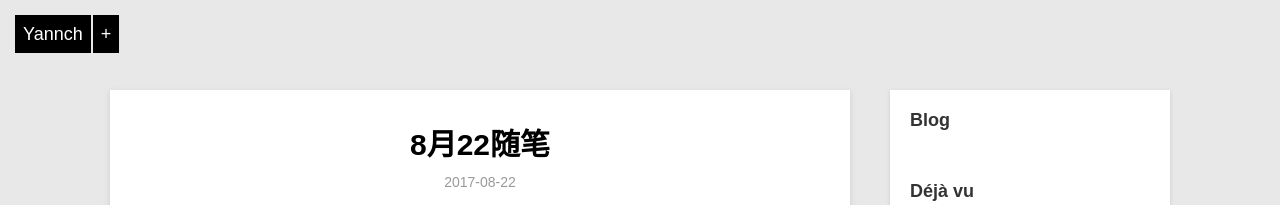
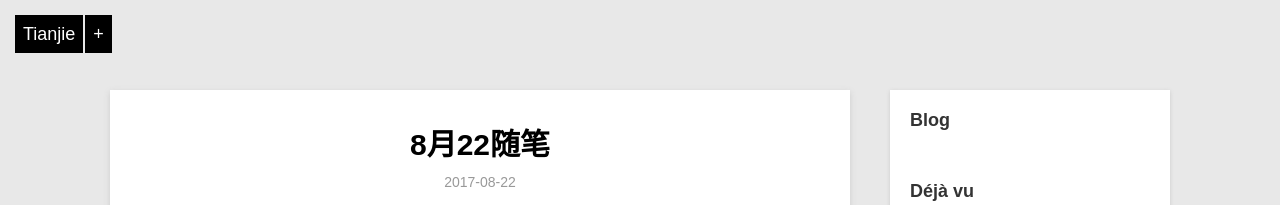
Before and after one commit to violettianjie/violettianjie.github.io, a Jekyll site: the page built from _posts/journal/2017-08-22-Aug-22.md, in a window 1280 px wide. Shown: the top 205 px of the page. Built offline with Jekyll 4.4.1, drawn with Linux system fonts in a browser that asks for light colours.

Commit message:
Update default.html

```diff
--- a/_layouts/default.html
+++ b/_layouts/default.html
@@ -3,13 +3,13 @@
 <head>
     <!--
     * Author:         BeiYuu
-    * Revised:        Yann
+    * Revised:        tianjie
     -->
     <meta charset="utf-8" />
     <title>{% if page.title %}{{ page.title }} | {% endif %}{{ site.title }}</title>
-    <meta name="author" content="Yann" />
+    <meta name="author" content="tianjie" />
     <meta name="renderer" content="webkit">
-    <meta name="description" content="Yannch" />
+    <meta name="description" content="Tianjie" />
     <meta name="viewport" content="width=device-width, initial-scale=1.0, minimum-scale=1.0">
     <link rel="stylesheet" href="/css/default.css" type="text/css" />
     <link rel="shortcut icon" href="/favicon.ico" type="image/x-icon" />
@@ -20,7 +20,7 @@
 
     <div class="home-menu">
         <div class="home-icon-con">
-            <a class="home-menu-icon" href="/">Yannch</a>
+            <a class="home-menu-icon" href="/">Tianjie</a>
             <a class="home-follow" href="#" title="Contact Me">+</a>
         </div>
         <div class="home-contact">
```
